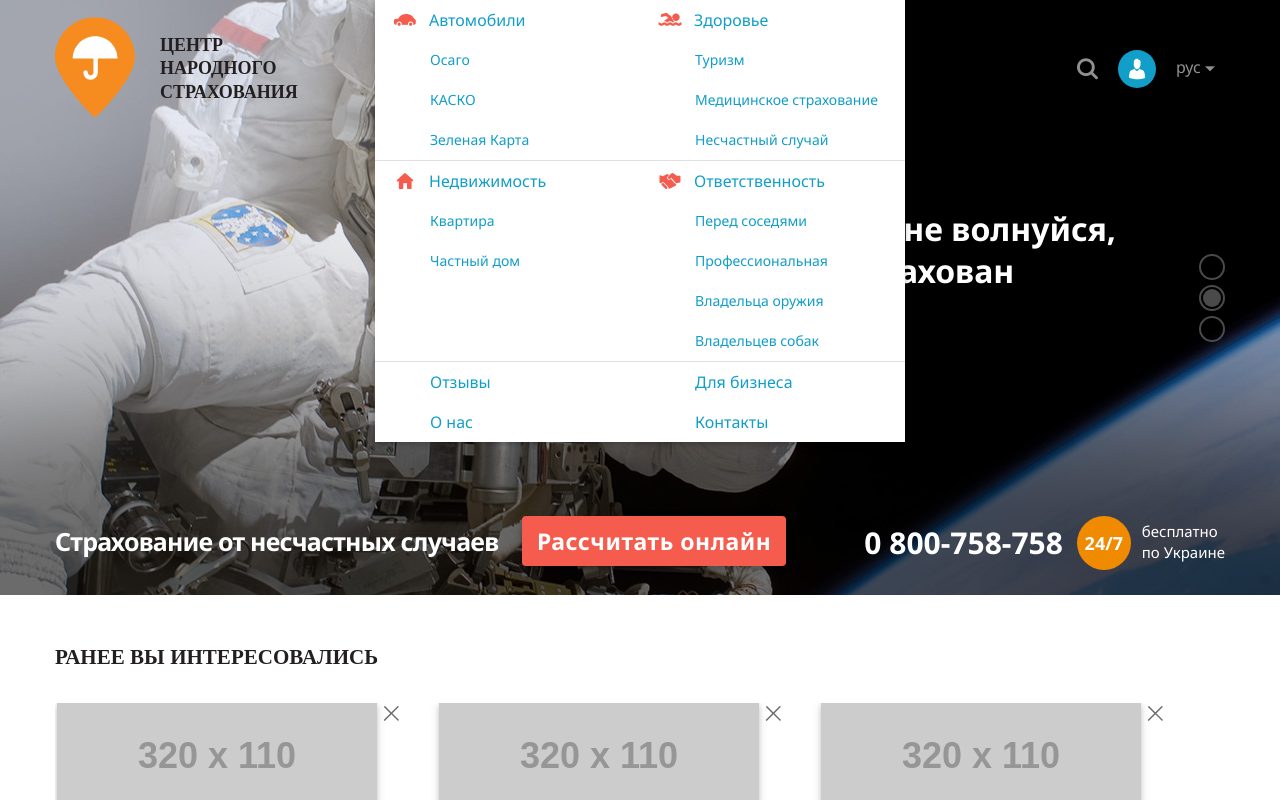
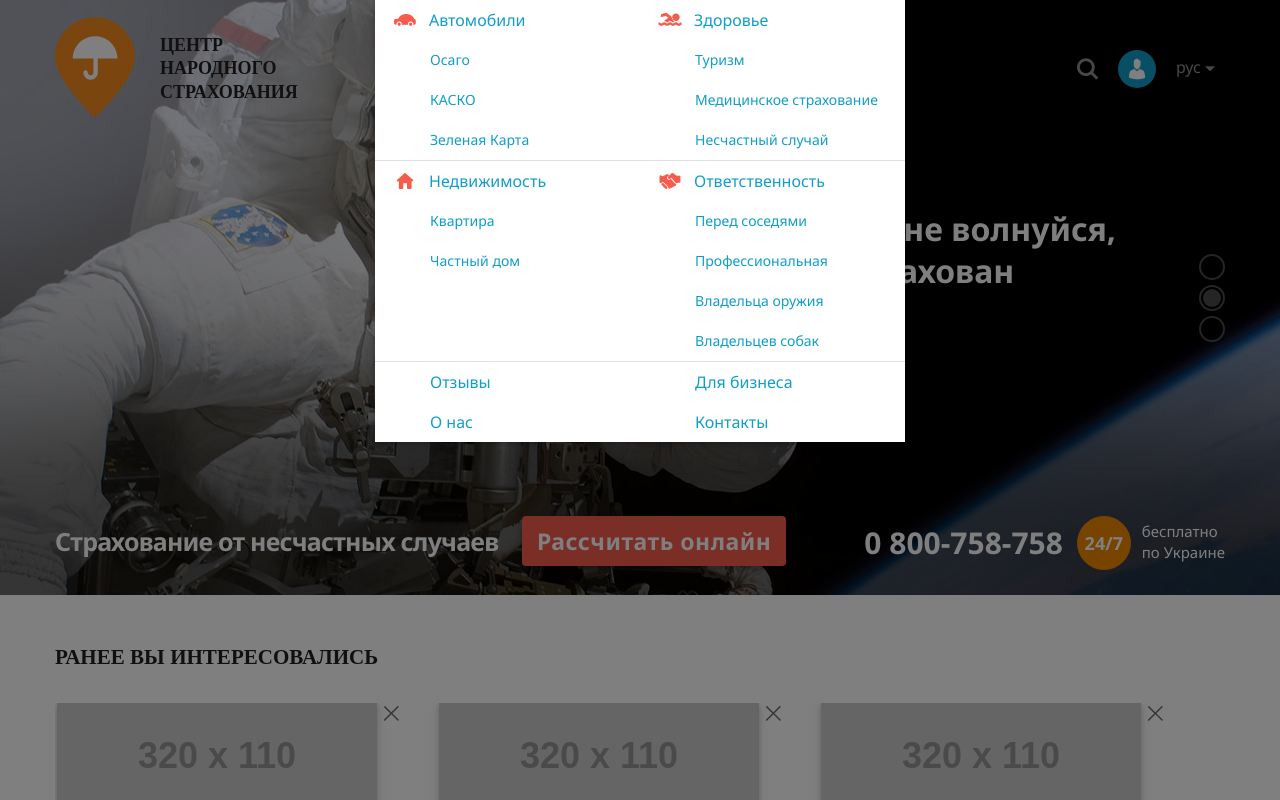
Before and after one commit to nechiporenko/cns, a website: page dist/index.html in a window 1280 px wide. Both pictures are taken after a click on the link "Меню". Shown: the top 800 px of the page. Drawn offline with nearby package versions, Linux system fonts and the light colour scheme; files that its build step writes are made by us from their sources; placeholder pictures from the web are drawn by us; files whose address does not match are found by name.

Commit message:
при открытии десктоп-субменю показываем оверлей

```diff
--- a/src/js/main.js
+++ b/src/js/main.js
@@ -1,7 +1,7 @@
 // Application Scripts:
 
 // покажем - спрячем форму поиска
-// двух-уровневое десктоп-меню
+// при открытии десктоп-подменю покажем оверлей (затемним фон)
 // подключим мобильное меню
 // подключим модальные окна
 // подключим стилизованные select
@@ -71,44 +71,16 @@ jQuery(document).ready(function ($) {
     })();
 
     //
-    // двух-уровневое десктоп-меню
+    // при открытии десктоп-подменю покажем оверлей (затемним фон)
     //---------------------------------------------------------------------------------------
-    //(function () {
-    //    var $menu = $('.b-submenu li'),
-    //        btn = '<button type="button" class="b-submenu__btn"></button>',
-    //        activeClass = 'active',
-    //        method = {};
+    (function () {
+        var $menu_btn = $('.b-menu--left').find('.b-menu__dropdown');
 
-    //    method.init = function () {//добавим кнопку, по клику на которую откроем - скроем подменю
-    //        $menu.has('ul').addClass('has-menu').append(btn);
-    //    };
-
-    //    method.hideSubmenu = function (el) {//прячем подменю
-    //        el.removeClass(activeClass).parent('li').find('ul').slideUp(400);
-    //    };
-
-    //    method.showSubmenu = function (el) {//показываем подменю
-    //        el.addClass(activeClass).parent('li').find('ul').slideDown(400);
-    //    };
-
-    //    method.hideAllSubmenu = function () {//закрываем все подменю
-    //        $menu.find('.b-submenu__btn').removeClass(activeClass);
-    //        $menu.find('ul').slideUp(400);
-    //    };
-
-    //    method.init();
-
-    //    $menu.on('click', '.b-submenu__btn', function (e) {
-    //        e.stopPropagation();//без этого закроется родительское меню
-    //        var $el = $(this);
-    //        if ($el.hasClass(activeClass)) {
-    //            method.hideSubmenu($el);
-    //        } else {
-    //            method.hideAllSubmenu();
-    //            method.showSubmenu($el);
-    //        };
-    //    });
-    //})();
+        $menu_btn.append('<div class="b-menu__overlay"></div>')
+        .on('click', '.b-menu__overlay', function (e) {//добавили оверлей, при клике по нему не меняем location.href
+            e.preventDefault();
+        });
+    })();
 
     //
     // подключим мобильное меню
@@ -198,7 +170,6 @@ jQuery(document).ready(function ($) {
     if ($('.js-header').length) {
         changeHeader();
     }
-
 
     //
     // хиро слайдер
--- a/src/sass/partials/menu/_desktop-menu.scss
+++ b/src/sass/partials/menu/_desktop-menu.scss
@@ -80,11 +80,27 @@
         padding-left:55px;
         font-size:rem(15px);
     }
+}
+//при открытии подменю будем показывать оверлей
+.b-menu__overlay{
+    position: fixed;
+    top: 0;
+    left: 0;
+    width: 100%;
+    height: 100%;
+    background: rgba(#000, .5);
+    z-index:998; //под субменю
+    display:none;
+
+    .active > &{
+        display:block;
+    }
+}
 
 
-}
 
-.b-submenu__icon{//иконки услуг в подменю 1-го уровня
+//иконки услуг в подменю 1-го уровня
+.b-submenu__icon{
     float:left;
     width:28px;
     height:22px;
@@ -126,106 +142,6 @@
         font-size:rem(17px);
     }
 }
-//Двух-уровневое меню
-/*.b-menu__item > .b-submenu{
-    min-width:250px;
-}
-.b-submenu{
-    max-height:none !important;
-    .b-submenu{
-        display:none;
-        a{
-            font-size:rem(15px);
-        }
-    }
-}
-.b-submenu__item.has-menu{
-    position:relative;
-
-    & > a{
-        margin-right:40px;
-    }
-}
-
-.b-submenu__btn{//кнопка открыть - скрыть подменю
-    display:block;
-    margin:0;
-    padding:0;
-    @include size(40px);
-    line-height:40px;
-    text-align:center;
-    font-size:rem(24px);
-    background:none;
-    border:none;
-    position:absolute;
-    top:0; right:0;
-
-    &:after{
-        content:'\e915';
-        font-family:'icomoon';
-        font-size:rem(6px);
-        @extend .vca;
-        color:$primary-alt;
-    }
-
-    &:hover,
-    &:active,
-    &:focus{
-        background:#bbb;
-    }
-
-    &.active{
-        &:after{
-            color:$primary;
-        }
-    }
-}
-
-.b-submenu__icon{//иконки услуг в подменю 1-го уровня
-    float:left;
-    width:28px;
-    height:22px;
-    margin-right:10px;
-    position:relative;
-
-    &:after{
-        font-family:'icomoon';
-        font-size:rem(14px);
-        @extend .vca;
-        color:$primary;
-    }
-}
-
-.b-submenu__icon--car{
-    &:after{
-        content:'\e911';
-    }
-}
-.b-submenu__icon--swimming{
-    &:after{
-        content:'\e912';
-    }
-}
-.b-submenu__icon--swimming{
-    &:after{
-        content:'\e912';
-    }
-}
-.b-submenu__icon--house{
-    &:after{
-        content:'\e90a';
-        font-size:rem(17px);
-    }
-}
-.b-submenu__icon--hands{
-    &:after{
-        content:'\e909';
-        font-size:rem(17px);
-    }
-}*/
-
-
-
 
 //кнопка callback - (с надрисью Заказать звонок - уже не используем!)
 .b-menu__callback{
```
Also changed, not shown: dist/css/app.css, dist/js/app.js, dist/js/app.min.js.
